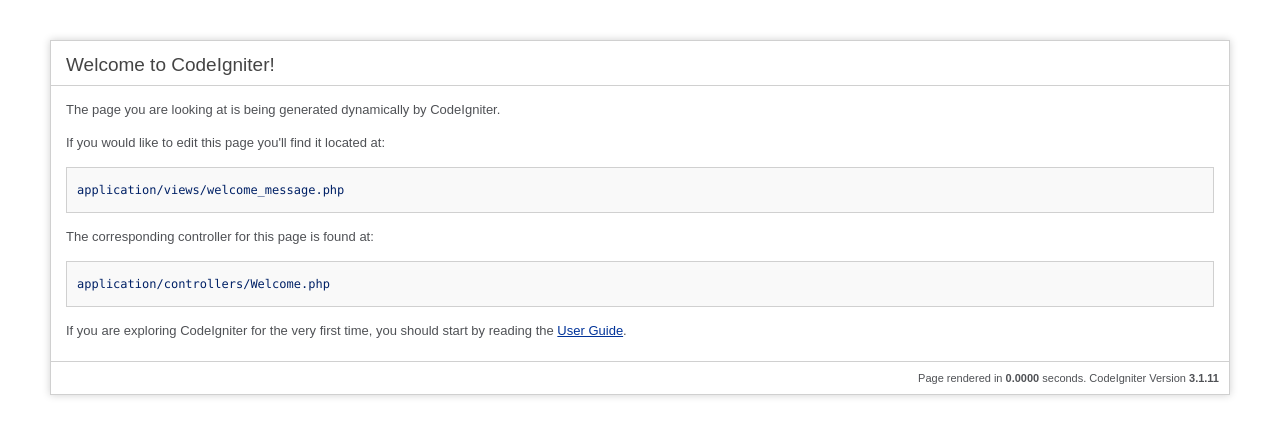
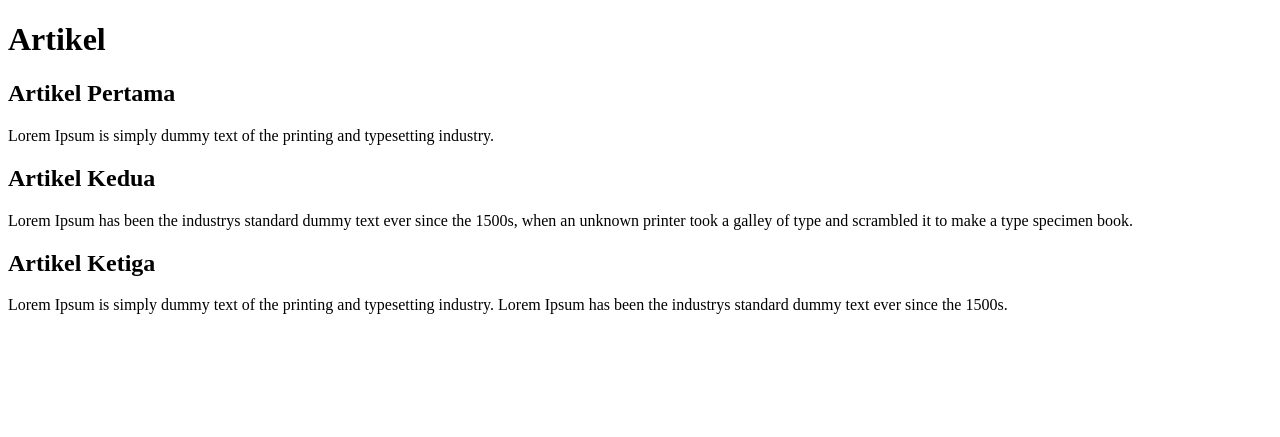
Before and after one commit to DedeSnrwn13/ci-basic, a CodeIgniter app: page /database/ in a window 1280 px wide. Shown: the top 437 px of the page. Run offline with CodeIgniter, Linux system fonts and the light colour scheme.

Commit message:
Default Controller

```diff
--- a/application/config/routes.php
+++ b/application/config/routes.php
@@ -49,6 +49,6 @@ defined('BASEPATH') OR exit('No direct script access allowed');
 | Examples:	my-controller/index	-> my_controller/index
 |		my-controller/my-method	-> my_controller/my_method
 */
-$route['default_controller'] = 'welcome';
+$route['default_controller'] = 'blog';
 $route['404_override'] = '';
 $route['translate_uri_dashes'] = FALSE;
--- a/application/controllers/Blog.php
+++ b/application/controllers/Blog.php
@@ -2,11 +2,22 @@
 
 class Blog extends CI_Controller
 {
-	public function index($nama, $goldarah, $alamat)
+	public function index()
 	{
-		$data['nama'] = $nama;
-		$data['goldarah'] = $goldarah;
-		$data['alamat'] = $alamat;
+		$data['blogs'] = [
+            [
+				'title' => 'Artikel Pertama',
+            	'content' => '<p>Lorem Ipsum is simply dummy text of the printing and typesetting industry.</p>'
+			],
+            [
+				'title' => 'Artikel Kedua',
+            	'content' => '<p>Lorem Ipsum has been the industrys standard dummy text ever since the 1500s, when an unknown printer took a galley of type and scrambled it to make a type specimen book.</p>'
+			],
+            [
+				'title' => 'Artikel Ketiga',
+            	'content' => '<p>Lorem Ipsum is simply dummy text of the printing and typesetting industry. Lorem Ipsum has been the industrys standard dummy text ever since the 1500s.</p>'
+			]
+        ];
 
 		$this->load->view('blog', $data);
 	}
--- a/application/views/blog.php
+++ b/application/views/blog.php
@@ -1,5 +1,19 @@
-<h1>
-	Selamat Datang <?php echo $nama; ?> <br>
-	Golongan Darah <?php echo $goldarah; ?> <br>
-	Anda tinggal di <?php echo $alamat; ?>
-</h1>
+<!DOCTYPE html>
+<html lang="en">
+<head>
+	<meta charset="UTF-8">
+	<meta http-equiv="X-UA-Compatible" content="IE=edge">
+	<meta name="viewport" content="width=device-width, initial-scale=1.0">
+	<title>Document</title>
+</head>
+<body>
+	<h1>Artikel</h1>
+
+	<?php foreach ($blogs as $key => $blog): ?>
+		<div class="blog">
+			<h2><?php echo $blog['title']; ?></h2>
+			<p><?php echo $blog['content']; ?></p>
+		</div>
+	<?php endforeach; ?>
+</body>
+</html>
```
